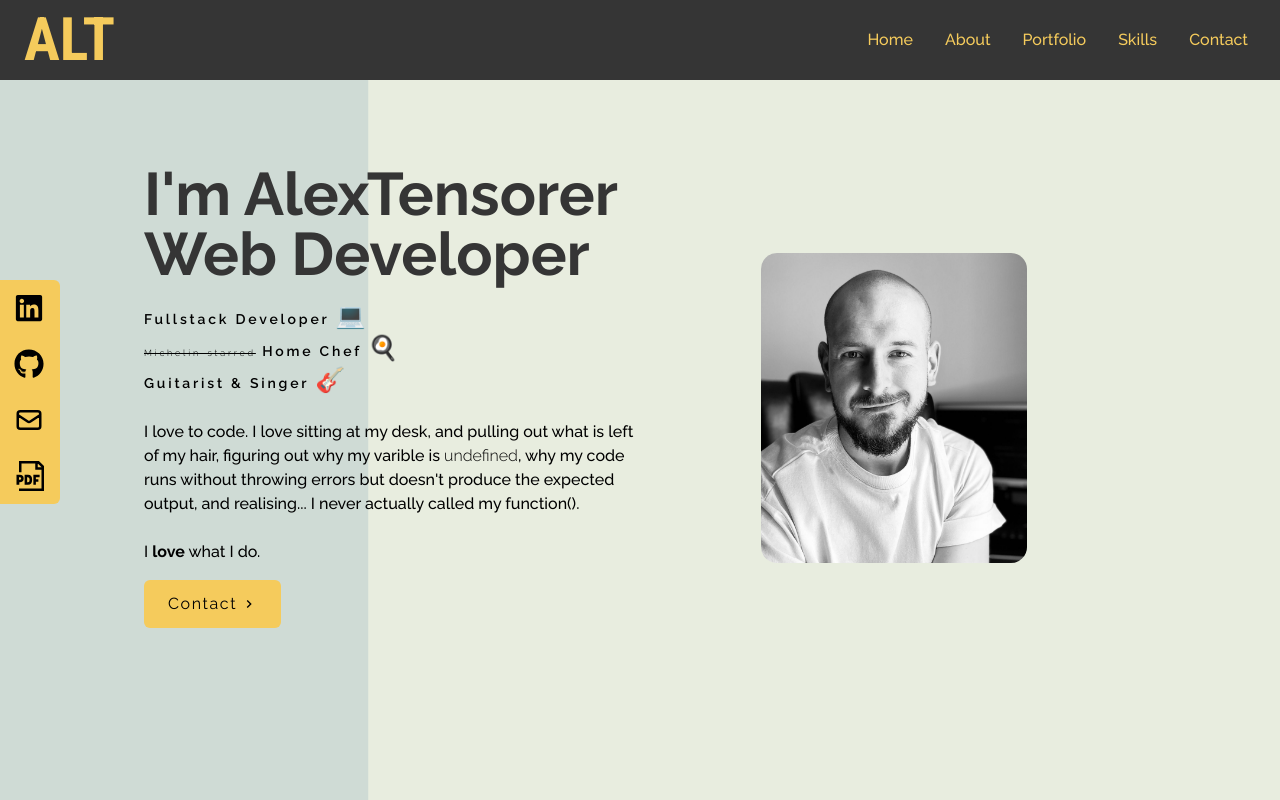
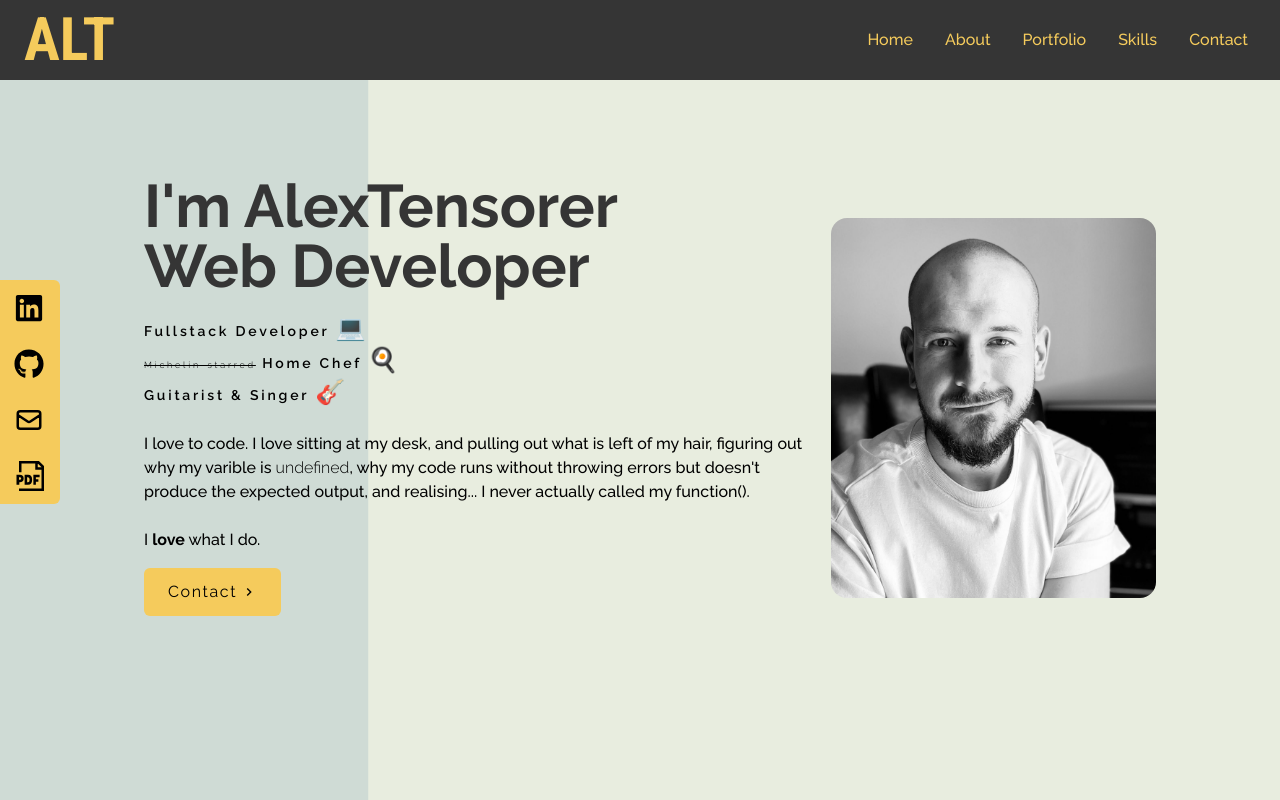
Before and after one commit to AlexTensorer/alt-portfolio, a React (Create React App) app: page / in a window 1280 px wide. Shown: the top 800 px of the page. Built offline with nearby package versions, Linux system fonts and the light colour scheme; the HTML template or start-up script is replaced by a standard one.

Commit message:
home img fix

```diff
--- a/src/components/Home.jsx
+++ b/src/components/Home.jsx
@@ -9,7 +9,7 @@ const Home = () => {
       name="home"
       className="h-screen w-full bg-tech-img bg-contain bg-center opacity-1"
     >
-      <div className="max-w-screen-lg mx-auto flex flex-col items-center justify-center h-full px-4 lg:flex-row self-center	">
+      <div className="max-w-screen-lg mx-auto flex flex-col items-center justify-center h-full px-4 sm:flex-row self-center	">
         <div
           id="home-animate-text"
           className="flex flex-col justify-center h-fit"
@@ -54,7 +54,7 @@ const Home = () => {
           <img
             src={altPhoto}
             alt="my profile"
-            className="rounded-2xl mx-auto w-[230px] sm:w-[30%] lg:w-[55%] mt-4"
+            className="rounded-2xl mx-auto w-[230px] sm:w-[300px] sm:ml-5 lg:w-[900px] mt-4"
           />
         </div>
       </div>
```
